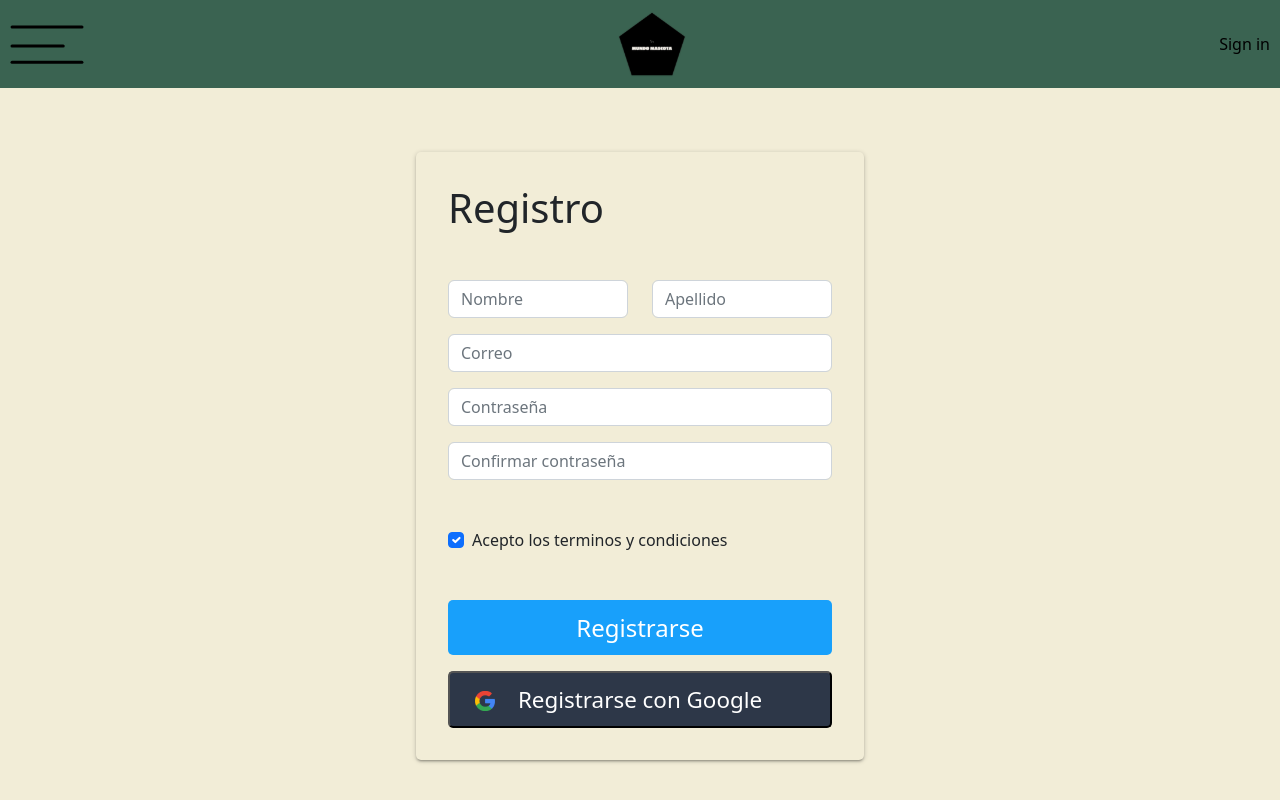
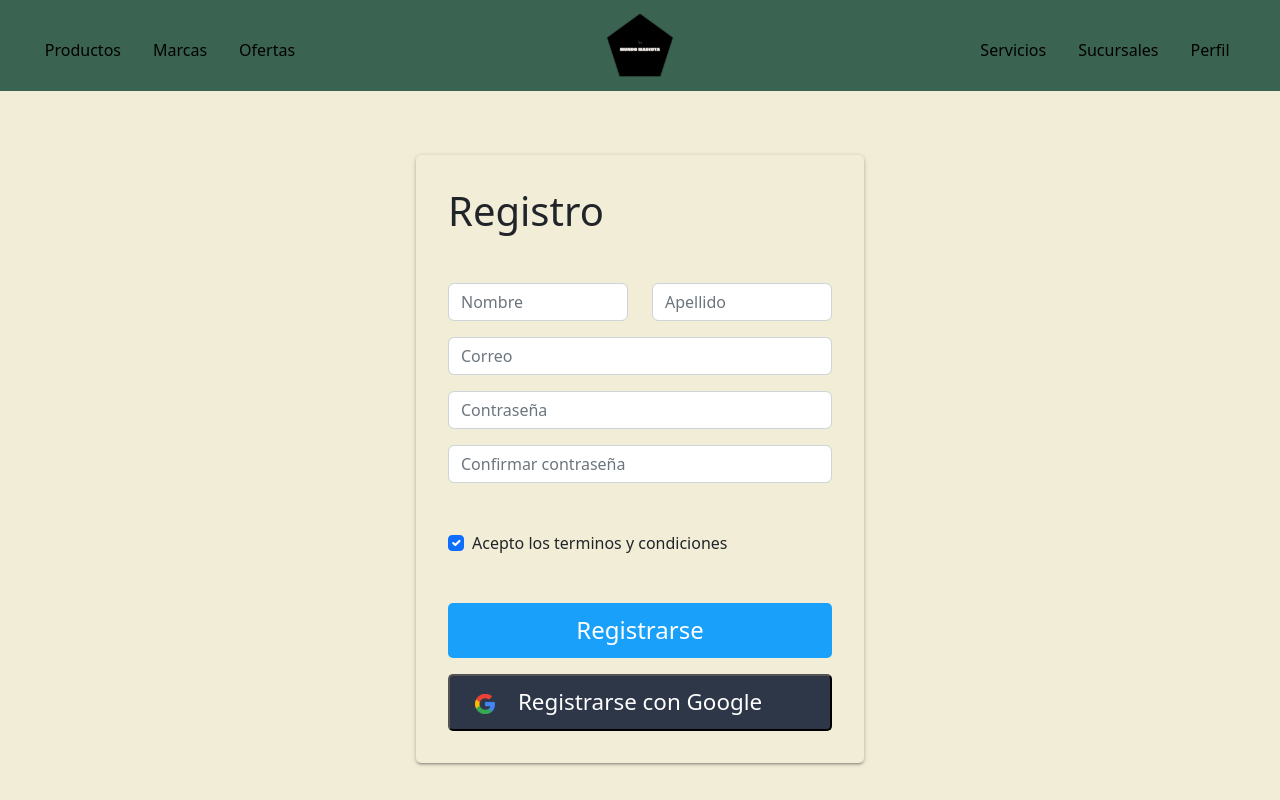
Before and after one commit to No-Country/c6-28-vue-node, a Vue app: page /register in a window 1280 px wide. Shown: the top 800 px of the page. Built offline with nearby package versions, Linux system fonts and the light colour scheme.

Commit message:
NavBar, Burger Menu, Store Mutations, Logout action, ApiRequests products/users

```diff
--- a/package.json
+++ b/package.json
@@ -22,6 +22,7 @@
     "material-icons": "^1.11.9",
     "moment": "^2.29.4",
     "vue": "^3.2.13",
+    "vue-burger-menu": "^2.0.5",
     "vue-router": "^4.1.3",
     "vuex": "^4.0.2"
   },
@@ -29,7 +30,6 @@
     "@babel/core": "^7.12.16",
     "@babel/eslint-parser": "^7.12.16",
     "@vue/cli-plugin-babel": "~5.0.0",
-    "@vue/cli-plugin-eslint": "~5.0.0",
     "@vue/cli-plugin-router": "~5.0.0",
     "@vue/cli-service": "~5.0.0",
     "eslint": "^8.22.0",
--- a/src/Components/FooterView.vue
+++ b/src/Components/FooterView.vue
@@ -1,9 +1,10 @@
 <template>
-
   <footer>
-
     <div>
-      <img src="https://res.cloudinary.com/dytpump6i/image/upload/v1660593048/Logo_ugs7jt.svg" alt="logo">
+      <img
+        src="https://res.cloudinary.com/dytpump6i/image/upload/v1660593048/Logo_ugs7jt.svg"
+        alt="logo"
+      />
     </div>
 
     <ul class="footer01">
@@ -13,32 +14,28 @@
     </ul>
 
     <div class="redes">
-       <fa class="twiter" :icon="['fab', 'twitter']" />
-       <fa class="instagram"  :icon="['fab', 'instagram']" />
-       <fa class="facebook"  :icon="['fab', 'facebook']" />
+      <fa class="twiter" :icon="['fab', 'twitter']" />
+      <fa class="instagram" :icon="['fab', 'instagram']" />
+      <fa class="facebook" :icon="['fab', 'facebook']" />
     </div>
 
     <font-awesome-icon icon="fa-brands fa-instagram" />
 
     <div class="footer-bottom">
-      <p> &copy;Mundo mascota, inc.2019</p>
-
+      <p>&copy;Mundo mascota, inc.2019</p>
     </div>
-
   </footer>
 </template>
 
 <script>
-
 export default {
-  name: 'FooterView',
+  name: "FooterView",
 };
 </script>
 
 <style scoped>
-
-footer{
-  background-color:#A0937D;
+footer {
+  background-color: #a0937d;
 }
 img {
   display: flex;
@@ -49,7 +46,6 @@ img {
   width: 100%;
   height: 84px;
   justify-content: center;
-
 }
 
 ul {
@@ -58,7 +54,6 @@ ul {
   list-style: none;
   margin: 0;
   padding: 0;
-
 }
 
 li {
@@ -68,7 +63,6 @@ li {
   float: left;
   display: block;
   padding: 1.5em;
-
 }
 
 .footer-bottom p {
@@ -77,23 +71,23 @@ li {
   word-spacing: 2px;
   text-transform: capitalize;
   text-transform: uppercase;
-  opacity: .4;
+  opacity: 0.4;
   font-weight: 200;
 }
 
-.redes{
-  margin-left:100px;
+.redes {
+  margin-left: 100px;
 }
-.redes :hover{
-  color: #3A6351;
+.redes :hover {
+  color: #3a6351;
 }
 .twiter {
   margin: 5px;
 }
-.instagram{
+.instagram {
   margin: 5px;
 }
-.facebook{
+.facebook {
   margin: 5px;
 }
 </style>
--- a/src/Components/HeaderItem.vue
+++ b/src/Components/HeaderItem.vue
@@ -1,43 +1,235 @@
-<script setup>
-import {RouterLink} from 'vue-router';
-
-</script>
 <template>
   <header class="header">
-    <div class="header__menu">
-      <img src="../assets/icons/IconMenu.svg" alt="menu icon">
+    <div v-if="mobileView">
+      <div class="dropdown">
+        <button
+          class="btn"
+          type="button"
+          id="dropdownMenuButton1"
+          data-bs-toggle="dropdown"
+          aria-expanded="false"
+        >
+          <div @click="toggleMenu()" id="navMenu">
+            <span></span>
+            <span></span>
+            <span></span>
           </div>
-    <div class="header__logo">
-      <router-link to="/home">
-        <img src="../assets/Logo.svg" alt="logo icon svg">
+        </button>
+        <ul
+          class="dropdown-menu"
+          style="background-color: grey"
+          aria-labelledby="dropdownMenuButton1"
+        >
+          <li>
+            <router-link
+              style="margin-left: 10px"
+              to="/productos"
+              class="header__login"
+              >Productos</router-link
+            >
+          </li>
+          <li>
+            <router-link style="margin-left: 10px" to="/" class="header__login"
+              >Marcas</router-link
+            >
+          </li>
+          <li>
+            <router-link style="margin-left: 10px" to="/" class="header__login"
+              >Ofertas</router-link
+            >
+          </li>
+          <li>
+            <router-link style="margin-left: 10px" to="/" class="header__login"
+              >Servicios</router-link
+            >
+          </li>
+          <li>
+            <router-link style="margin-left: 10px" to="/" class="header__login"
+              >Sucursales</router-link
+            >
+          </li>
+        </ul>
+      </div>
+    </div>
+    <nav v-if="!mobileView" class="nav1">
+      <ol>
+        <router-link to="/productos" class="header__login"
+          >Productos</router-link
+        >
+      </ol>
+      <ol>
+        <router-link to="/" class="header__login">Marcas</router-link>
+      </ol>
+      <ol>
+        <router-link to="/" class="header__login">Ofertas</router-link>
+      </ol>
+    </nav>
+    <nav v-if="!mobileView" class="nav2">
+      <ol>
+        <router-link to="/" class="header__login">Servicios</router-link>
+      </ol>
+      <ol>
+        <router-link to="/" class="header__login">Sucursales</router-link>
+      </ol>
+      <ol>
+        <router-link to="/" class="header__login">Perfil</router-link>
+      </ol>
+    </nav>
+    <div class="headerLogo">
+      <router-link to="/">
+        <img class="img" src="../assets/Logo.svg" alt="logo icon svg" />
       </router-link>
     </div>
-    <div class="header__signin">
-      <router-link to="/login" class="header__login">Sign in</router-link>
+    <div v-if="mobileView">
+      <div>
+        <button
+          class="btn"
+          type="button"
+          id="dropdownMenuButton1"
+          data-bs-toggle="dropdown"
+          aria-expanded="false"
+        >
+          <i class="bi bi-person-fill fa-2x"></i>
+        </button>
+        <ul
+          style="background-color: grey"
+          class="dropdown-menu"
+          aria-labelledby="dropdownMenuButton1"
+        >
+          <router-link to="/login" class="header__login">
+            <li style="margin-left: 10px">Iniciar Sesión</li></router-link
+          >
+          <li style="margin-left: 10px">o</li>
+          <li style="margin-left: 10px" class="logOut" @click="logOut()">
+            Cerrar Sesión
+          </li>
+        </ul>
+      </div>
     </div>
   </header>
 </template>
+
+
+<script>
+export default {
+  name: "HeaderItem",
+  data() {
+    return {
+      mobileView: false,
+    };
+  },
+  created() {
+    this.handleView();
+  },
+  methods: {
+    handleView() {
+      this.mobileView = window.innerWidth <= 763;
+    },
+    toggleMenu() {
+      navMenu.classList.toggle("active");
+    },
+    logOut() {
+      this.$store.dispatch("logout");
+      this.$router.push("login");
+    },
+  },
+};
+</script>
+
+
 <style scoped>
-  img{
-    width: 100%;
-    height: 100%;
-    display: block;
+.img {
+  display: flex;
+  align-items: center;
+  margin: 0;
+  padding: 5%;
+  position: absolute;
+  left: 50%;
+  -ms-transform: translate(-50%, -50%);
+  transform: translate(-50%, -50%);
 }
 
-  .header{
+.header {
   display: flex;
   justify-content: space-between;
   align-items: center;
-    padding: 10px;
-    background-color:#3A6351;
+  padding: 1%;
+  height: auto;
+  background-color: #3a6351;
   /* max-height: 50px; */
 }
-  /* .header__menu, .header__login, .header__logo{
-    height: 100%;
+
+.headerLogo {
+  display: flex;
+  justify-content: center;
+}
+.dropdown {
+  margin: 2%;
+}
+i {
+  margin: 1%;
+}
+.logOut {
+  cursor: pointer;
+}
+
+#navMenu > span {
+  display: block;
+  width: 28px;
+  height: 2px;
+  border-radius: 9999px;
+  background-color: black;
+}
+
+#navMenu > span:not(:last-child) {
+  margin-bottom: 7px;
+}
+
+#navMenu,
+#navMenu > span {
+  transition: all 0.4s ease-in-out;
+}
+
+/* #navMenu.active {
+  transition-delay: 0.8s;
+  transform: rotate(90deg);
 } */
+#navMenu.active > span:nth-child(2) {
+  width: 0;
+}
+#navMenu.active > span:nth-child(1) #navMenu.active > span:nth-child(3) {
+  transition-delay: 0.4s;
+}
+/* #navMenu.active > span:nth-child(1) {
+  transform: translateY(9px);
+} */
+#navMenu.active > span:nth-child(1) {
+  transform: translateY(9px) rotate(180deg);
+}
 
-  .header__login,.header__login:link, .header__login:active{
+.header__login,
+.header__login:link,
+.header__login:active {
   text-decoration: none;
   color: black;
 }
+
+@media (max-width: 1000px) {
+  .header {
+    padding: 2%;
+  }
+}
+
+@media (min-width: 763px) {
+  .nav1 {
+    display: flex;
+    margin: 2% 0 0 0%;
+  }
+  .nav2 {
+    display: flex;
+    margin-top: 2%;
+    margin-left: auto;
+    margin-right: 3%;
+  }
+}
 </style>
--- a/src/views/HomeView.vue
+++ b/src/views/HomeView.vue
@@ -1,7 +1,5 @@
 <template>
-
   <div>
-
     <body>
       <HeaderItem></HeaderItem>
       <SearchBar class="SearchBar" />
@@ -59,60 +57,38 @@
           <button type="button" class="btn btn-outline-primary btn-md">
             Contactarnos
           </button>
-
-        </div>
-        <div class="reptiles">
-          <img src="https://picsum.photos/id/135/200/200" alt="..." />
         </div>
       </div>
 
-      <div class="container">
-        <p>Lorem ipsum dolor sit amet, consectetur adipiscing elit</p>
-        <p>{{ this.$store.state.count }}</p>
-
-        <div class="d-grid gap-2 d-md-block">
-          <button type="button" class="btn btn-primary btn-md">
-            Registrarse
-          </button>
-          <button type="button" class="btn btn-outline-primary btn-md">
-            Contactarnos
-          </button>
-        </div>
-
-        <button type="button" id="backToTop" class="btn btn-success">
+      <!-- <div class="container">
+        <button type="button" id="backToTop" class="btn btn-secondary">
           Volver Arriba
         </button>
-      </div>
-
+      </div> -->
     </body>
 
-
     <FooterView />
-
   </div>
-
 </template>
 
 <script>
-import SearchBar from '../Components/SearchBar.vue';
-import CarouselTrending from '../Components/CarouselTrending.vue';
-import HeaderItem from '@/Components/HeaderItem.vue';
-import FooterView from '../Components/FooterView.vue';
+import SearchBar from "../Components/SearchBar.vue";
+import CarouselTrending from "../Components/CarouselTrending.vue";
+import HeaderItem from "@/Components/HeaderItem.vue";
+import FooterView from "../Components/FooterView.vue";
 
 export default {
-  name: 'HomeView',
+  name: "HomeView",
   components: {
     SearchBar,
     CarouselTrending,
     HeaderItem,
     FooterView,
   },
-  data() { },
 };
 </script>
 
 <style scoped>
-
 img {
   border-radius: 10px;
 }
@@ -142,7 +118,7 @@ img {
 .container {
   font-family: arial;
   font-size: 1rem;
-  margin-top: 15%;
+  padding: 20% 5% 20% 5%;
 }
 
 p {
--- a/vue.config.js
+++ b/vue.config.js
@@ -1,7 +1,7 @@
-const { defineConfig } = require('@vue/cli-service')
+const { defineConfig } = require('@vue/cli-service');
 module.exports = defineConfig({
   transpileDependencies: true,
-  lintOnSave: true,
+  lintOnSave: false,
   devServer: {
     proxy: {
       '^/api': {
@@ -9,7 +9,7 @@ module.exports = defineConfig({
         changeOrigin: true,
         logLevel: 'debug',
         pathRewrite: { '^/api': 'api/v1' },
-      }
-    }
+      },
+    },
   },
-})
+});
```
Also changed, not shown: src/main.js (+6 -5 lines), src/service/product.js (+33 -2 lines), src/service/user.js (+10 -1 lines), src/store/index.js (+59 -9 lines), 1 other file (tests, documents, lock files or other folders). Lines whose indentation alone changed are shown as unchanged.
